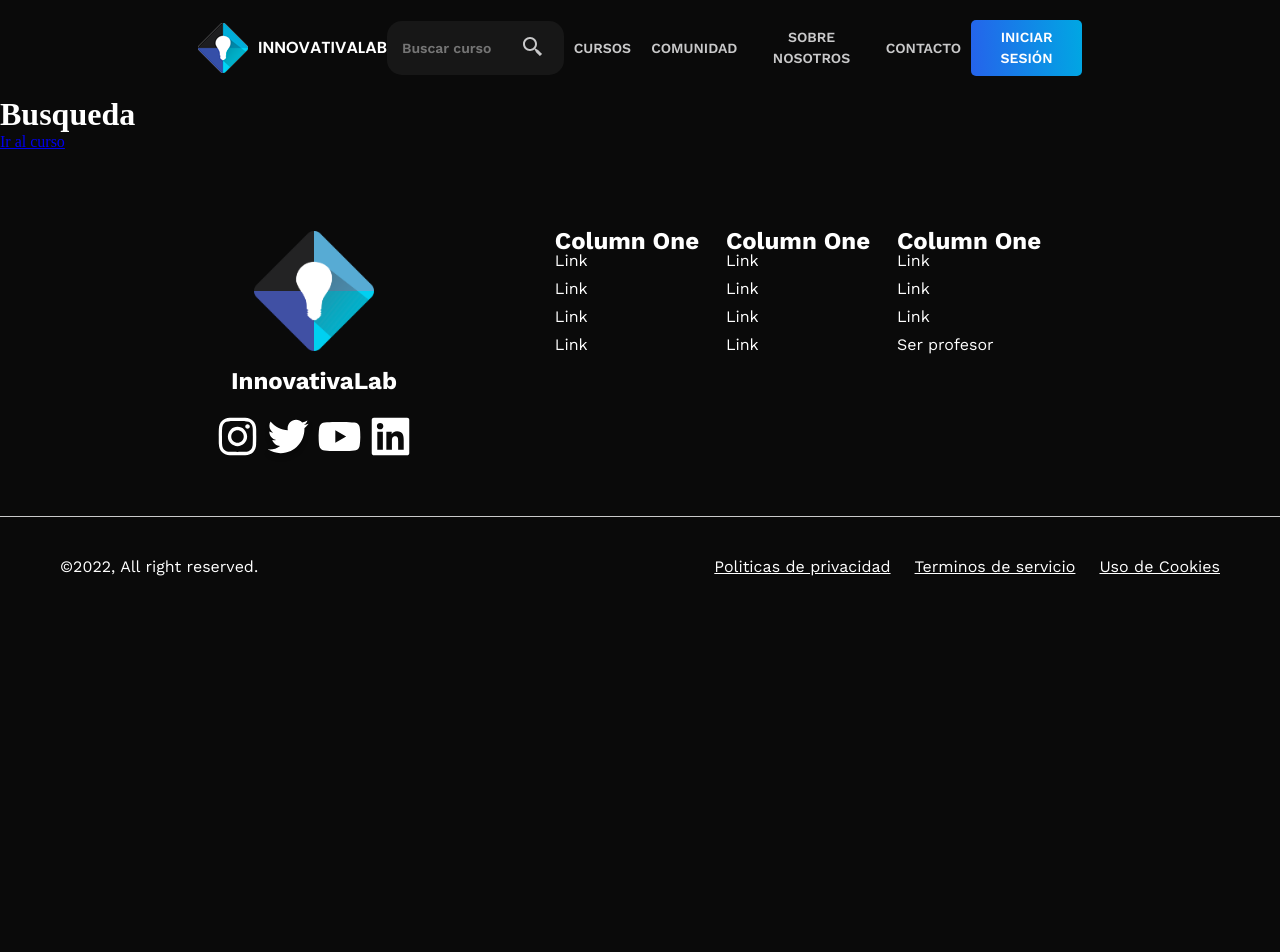
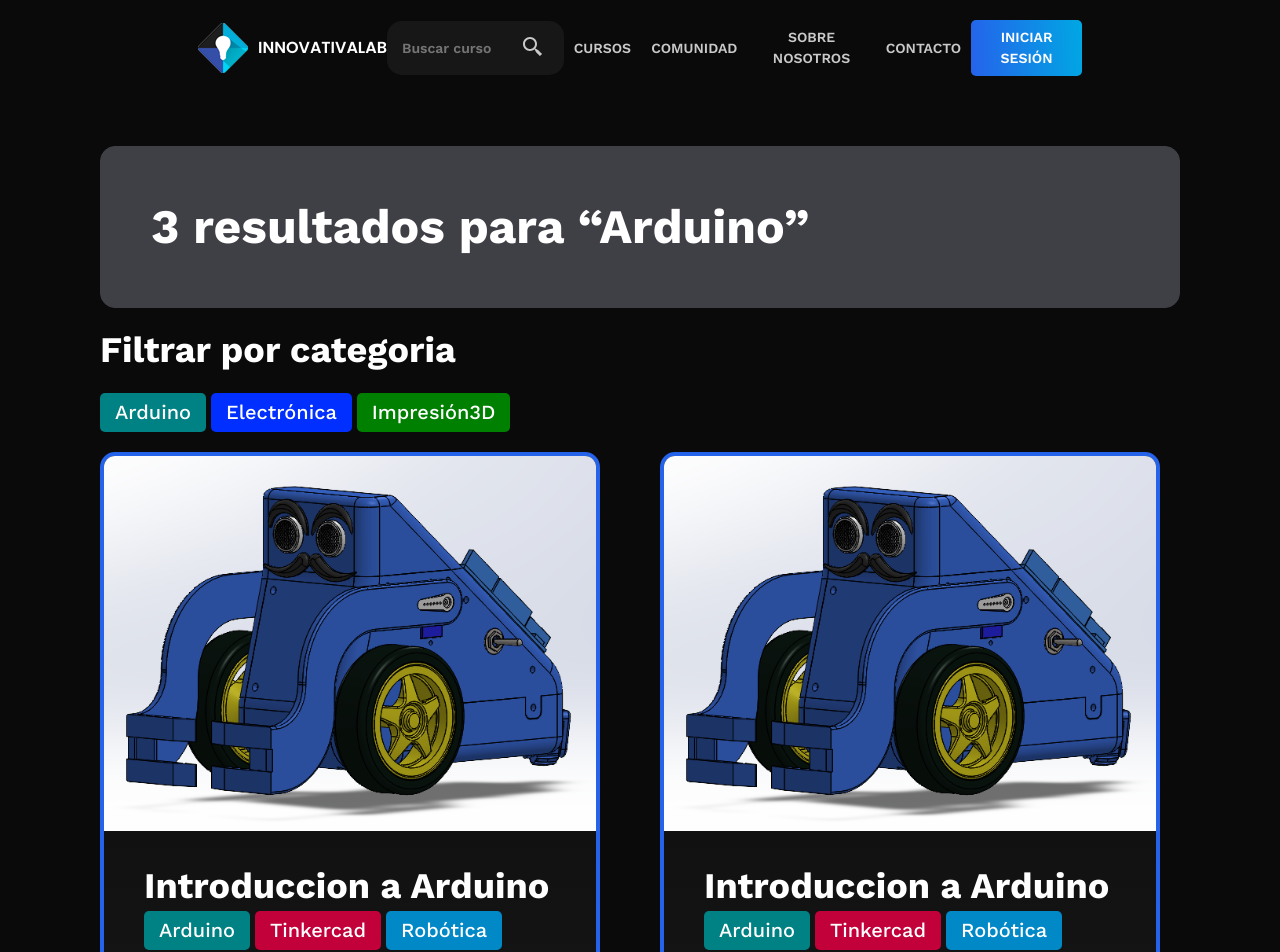
Before and after one commit to InnovativaLab/Pagina-web, a React (Vite) app in the folder PaginaWeb-React/: page /browse in a window 1280 px wide. Shown: the top 952 px of the page. Before the commit the page ends 800 px from the top, so only its background shows below. Built offline with nearby package versions, Linux system fonts and the light colour scheme; the HTML template or start-up script is replaced by a standard one.

Commit message:
Add cards in browser

```diff
--- a/PaginaWeb-React/src/pages/Busqueda.tsx
+++ b/PaginaWeb-React/src/pages/Busqueda.tsx
@@ -1,10 +1,63 @@
 import './styles/Busqueda.css'
 import { Link } from 'react-router-dom'
+import Card from '../components/Card';
+import { enumCourseType } from '../enums/enumData';
+import Tag from '../components/Tag';
 
 function Busqueda () {
   return (
-    <div className='busqueda'>
-      <h1 style={{"color":"#fff"}}>Busqueda</h1>
+    <div className='browse'>
+      <p className='browseTitle'>3 resultados para “Arduino”</p>
+      <p className='browseSubTitle'>Filtrar por categoria</p>
+      <div className='tagContainer'>
+        <Tag type={enumCourseType.Arduino}/>
+        <Tag type={enumCourseType.Electronica}/>
+        <Tag type={enumCourseType.Impresion3D}/>
+      </div>
+      <div className='cardsContinaer'>
+        <Card img=''
+              alt='robot'
+              title='Introduccion a Arduino'
+              text='En este cursos aprenderas los conceptos basicos de Arduino, electronica basica y sobre simuladores de robotica con el objetivo de que al finalizar el mismo seas capaz de crear tu propio robot.'
+              tags={[enumCourseType.Arduino,enumCourseType.Tinkercad,enumCourseType.Robotica]}
+        />
+        <Card img=''
+              alt='robot'
+              title='Introduccion a Arduino'
+              text='En este cursos aprenderas los conceptos basicos de Arduino, electronica basica y sobre simuladores de robotica con el objetivo de que al finalizar el mismo seas capaz de crear tu propio robot.'
+              tags={[enumCourseType.Arduino,enumCourseType.Tinkercad,enumCourseType.Robotica]}
+        />
+        <Card img=''
+              alt='robot'
+              title='Introduccion a Arduino'
+              text='En este cursos aprenderas los conceptos basicos de Arduino, electronica basica y sobre simuladores de robotica con el objetivo de que al finalizar el mismo seas capaz de crear tu propio robot.'
+              tags={[enumCourseType.Arduino,enumCourseType.Tinkercad,enumCourseType.Robotica]}
+        />
+        <Card img=''
+              alt='robot'
+              title='Introduccion a Arduino'
+              text='En este cursos aprenderas los conceptos basicos de Arduino, electronica basica y sobre simuladores de robotica con el objetivo de que al finalizar el mismo seas capaz de crear tu propio robot.'
+              tags={[enumCourseType.Arduino,enumCourseType.Tinkercad,enumCourseType.Robotica]}
+        />
+        <Card img=''
+              alt='robot'
+              title='Introduccion a Arduino'
+              text='En este cursos aprenderas los conceptos basicos de Arduino, electronica basica y sobre simuladores de robotica con el objetivo de que al finalizar el mismo seas capaz de crear tu propio robot.'
+              tags={[enumCourseType.Arduino,enumCourseType.Tinkercad,enumCourseType.Robotica]}
+        />
+        <Card img=''
+              alt='robot'
+              title='Introduccion a Arduino'
+              text='En este cursos aprenderas los conceptos basicos de Arduino, electronica basica y sobre simuladores de robotica con el objetivo de que al finalizar el mismo seas capaz de crear tu propio robot.'
+              tags={[enumCourseType.Arduino,enumCourseType.Tinkercad,enumCourseType.Robotica]}
+        />
+        <Card img=''
+              alt='robot'
+              title='Introduccion a Arduino'
+              text='En este cursos aprenderas los conceptos basicos de Arduino, electronica basica y sobre simuladores de robotica con el objetivo de que al finalizar el mismo seas capaz de crear tu propio robot.'
+              tags={[enumCourseType.Arduino,enumCourseType.Tinkercad,enumCourseType.Robotica]}
+        />
+      </div>
       <Link to='/course'>Ir al curso</Link>
     </div>
   )
--- a/PaginaWeb-React/src/pages/styles/Busqueda.css
+++ b/PaginaWeb-React/src/pages/styles/Busqueda.css
@@ -0,0 +1,29 @@
+.browse{
+    padding: 50px 100px;
+    display: flex;
+    flex-direction: column;
+    gap: 20px;
+}
+.browseTitle{
+    padding: 50px;
+    width: 100%;
+    background: var(--Gris);
+    border: 1px solid  var(--Gris);
+    border-radius: 15px;
+    font-family: 'Work Sans';
+    font-weight: 700;
+    font-size: 48px;
+    line-height: 125%;
+    color: var(--Blanco);
+}
+.tagContainer{
+    display: flex;
+    gap:5px;
+}
+.browseSubTitle{
+    font-family: 'Work Sans';
+    font-weight: 700;
+    font-size: 36px;
+    line-height: 125%;
+    color: var(--Blanco);
+}
```
